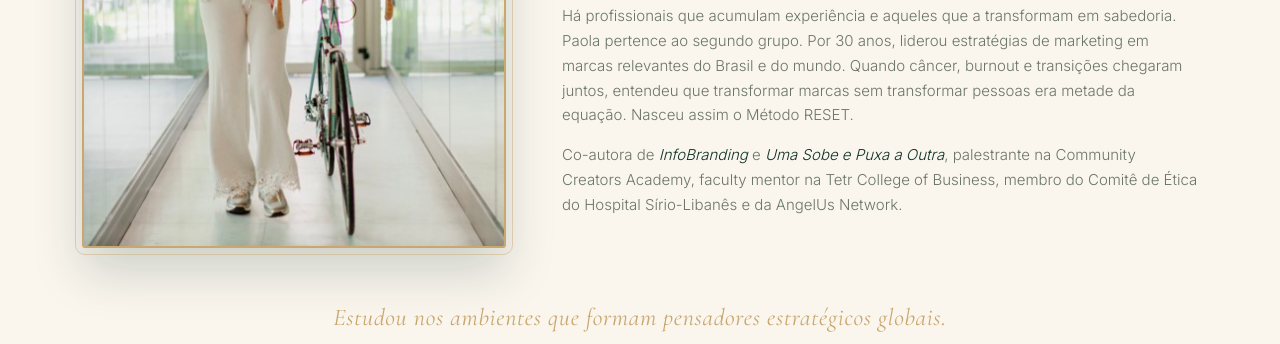
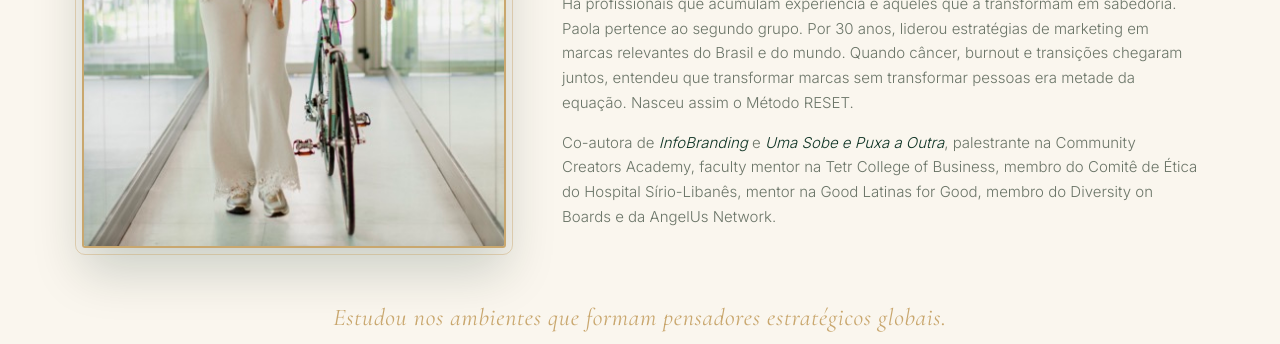
Before and after one commit to gustavozotini/paola-campanari-website, a plain HTML site: page index.html in a window 1280 px wide. Shown: the part 6220-6564 px from the top of the page. Drawn offline with nearby package versions, Linux system fonts and the light colour scheme.

Commit message:
Add new credentials to Sobre section
- Add mentor na Good Latinas for Good
- Add membro do Diversity on Boards
- Both added before AngelUs Network mention

Co-Authored-By: Claude Haiku 4.5 <noreply@anthropic.com>

```diff
--- a/index.html
+++ b/index.html
@@ -611,7 +611,7 @@ footer .copy{padding-top:22px;font-size:12.5px;color:rgba(245,237,224,.5);displa
         <h2 class="title">Ela fala de dentro do processo, <em class="acc">porque viveu cada etapa dele.</em></h2>
         <p class="lede">Paola Campanari é a estrategista que ajuda líderes executivos, fundadores e negócios a transformarem trajetória em <em>marca, valor e ativos de mercado.</em></p>
         <p>Há profissionais que acumulam experiência e aqueles que a transformam em sabedoria. Paola pertence ao segundo grupo. Por 30 anos, liderou estratégias de marketing em marcas relevantes do Brasil e do mundo. Quando câncer, burnout e transições chegaram juntos, entendeu que transformar marcas sem transformar pessoas era metade da equação. Nasceu assim o Método RESET.</p>
-        <p>Co-autora de <em>InfoBranding</em> e <em>Uma Sobe e Puxa a Outra</em>, palestrante na Community Creators Academy, faculty mentor na Tetr College of Business, membro do Comitê de Ética do Hospital Sírio-Libanês e da AngelUs Network.</p>
+        <p>Co-autora de <em>InfoBranding</em> e <em>Uma Sobe e Puxa a Outra</em>, palestrante na Community Creators Academy, faculty mentor na Tetr College of Business, membro do Comitê de Ética do Hospital Sírio-Libanês, mentor na Good Latinas for Good, membro do Diversity on Boards e da AngelUs Network.</p>
       </div>
     </div>
 
```
